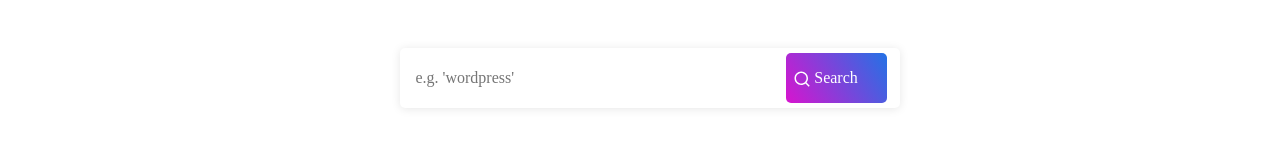
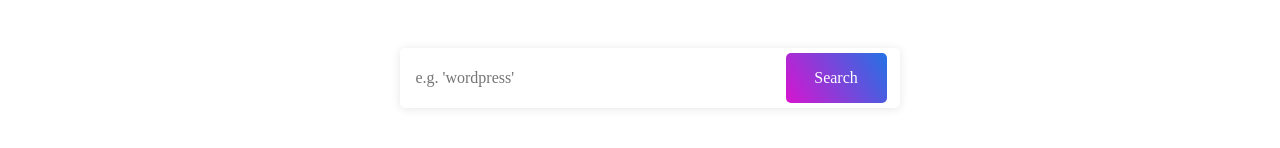
Before and after one commit to rahidaliyev/e-commerce, a React (Create React App) app: page / in a window 1280 px wide. Shown: the part 452-600 px from the top of the page. Built offline with nearby package versions, Linux system fonts and the light colour scheme.

Commit message:
index deleted

```diff
--- a/src/components/Search/Search.css
+++ b/src/components/Search/Search.css
@@ -45,6 +45,6 @@ line-height: 24px;
     position: relative;
     left: 25px;
     top: 10px;
-    z-index: 1;
+    /* z-index: 1; */
 
 }
```
